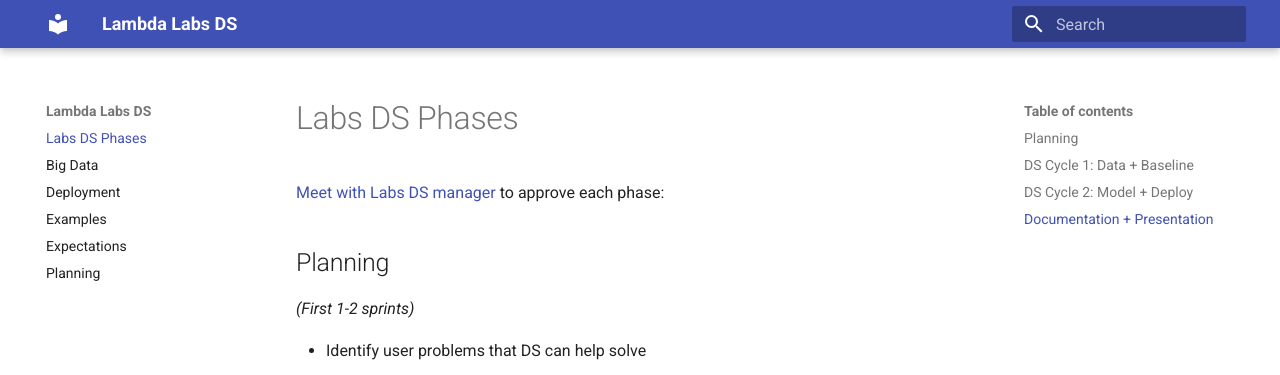
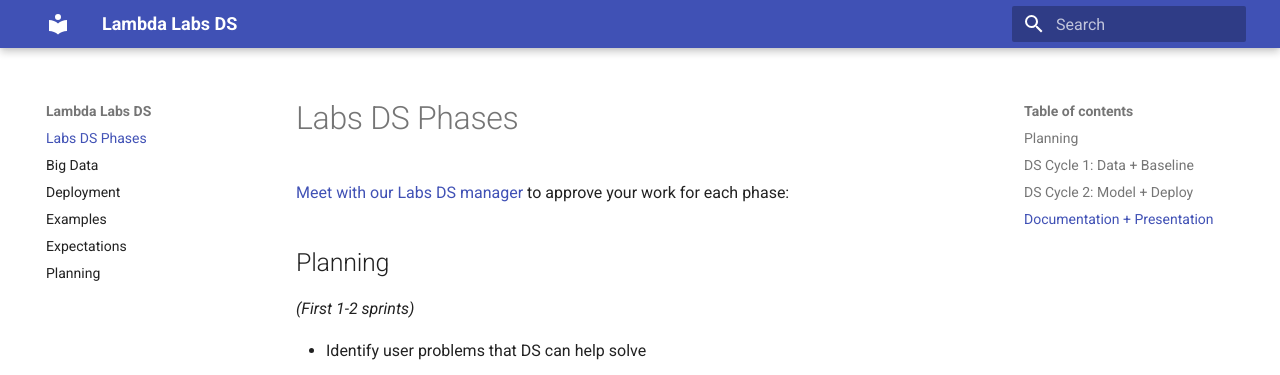
Before and after one commit to BloomTech-Labs/ds, an MkDocs documentation site: the page built from docs/index.md, in a window 1280 px wide and 1276 px high. Shown: the top 375 px of the window. Built offline with MkDocs 1.6.1 and Material for MkDocs 9.7.7, drawn with Linux system fonts in a browser that asks for light colours.

Commit message:
Update docs

```diff
--- a/docs/index.md
+++ b/docs/index.md
@@ -1,6 +1,6 @@
 # Labs DS Phases
 
-[Meet with Labs DS manager](https://calendly.com/ryan-herr) to approve each phase:
+[Meet with our Labs DS manager](https://calendly.com/ryan-herr) to approve your work for each phase:
 
 ## Planning
 _(First 1-2 sprints)_
```
